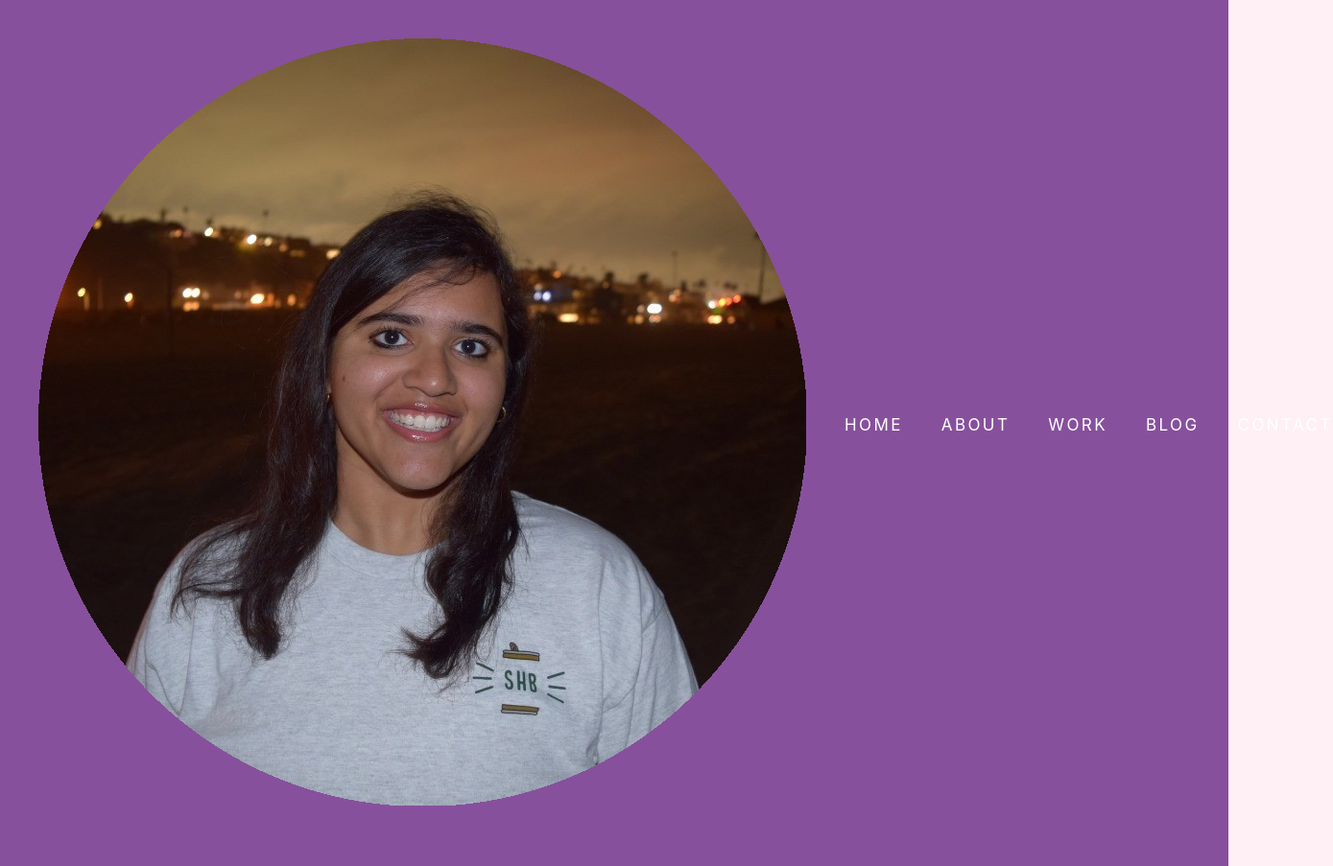
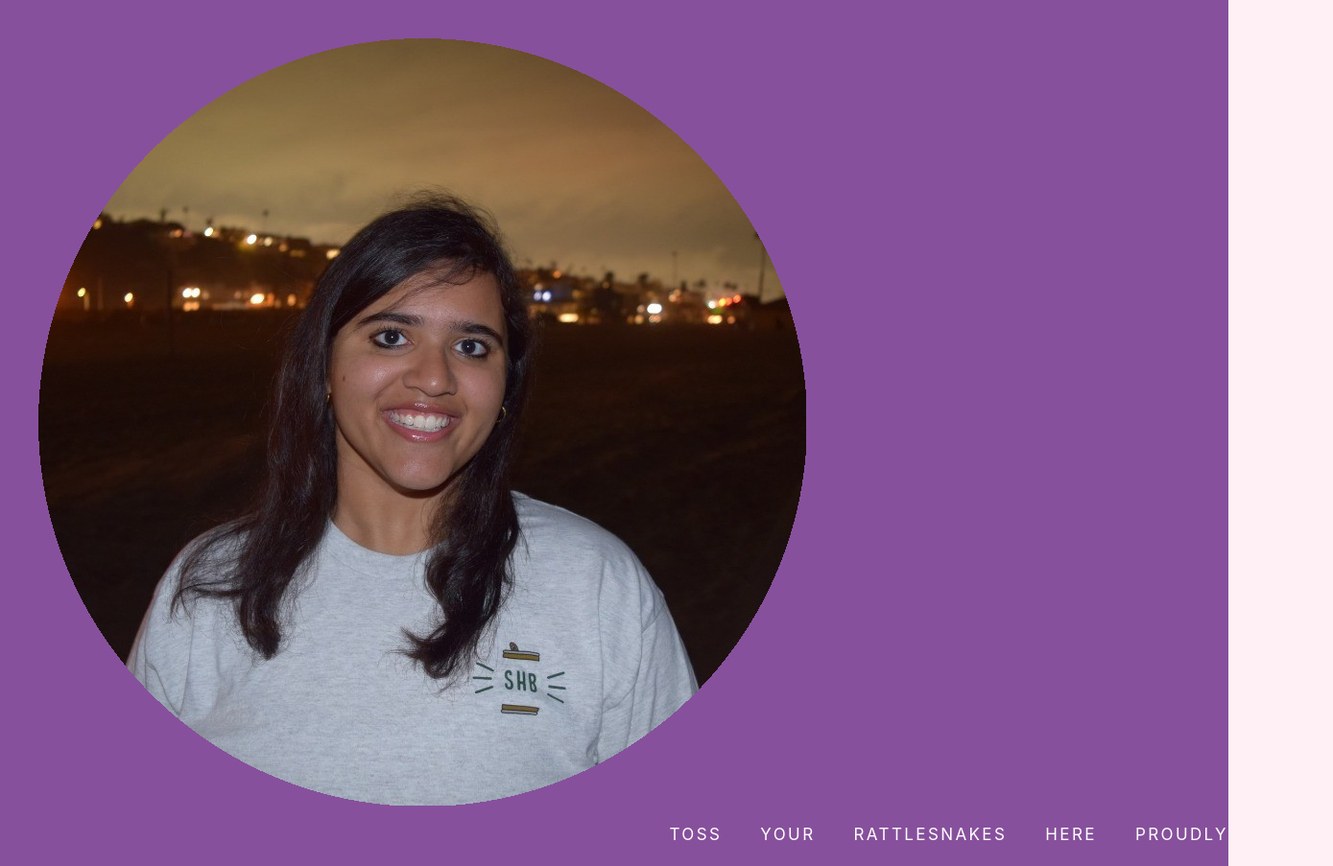
Before and after one commit to snroy-rs/Cuda-master, a plain HTML site: page index.html in a window 1280 px wide. Shown: the top 903 px of the page at 96% size, 1389 px wide, since content can reach past the window. Drawn offline with nearby package versions, Linux system fonts and the light colour scheme.

Commit message:
editing header

```diff
--- a/index.html
+++ b/index.html
@@ -15,23 +15,23 @@
         <section class="banner">
             <div class="container">
                 <nav class="">
-                    <div class="site-logo">
+                    <!-- <div class="site-logo"> -->
                         <img src="img/pfp.png" />
                     </div>
-                    <div class="">
+                    <!-- <div class="">
                         <input type="checkbox" id="drop-down-cbox" />
                         <label for="drop-down-cbox">
                             <span></span>
                             <span></span>
                             <span></span>
-                        </label>
+                        </label> -->
 
                         <ul class="main-nav small-caps">
-                            <li><a href="#home">Home</a></li>
-                            <li><a href="#about">About</a></li>
-                            <li><a href="#work">Work</a></li>
-                            <li><a href="#blog">Blog</a></li>
-                            <li><a href="#contact">Contact</a></li>
+                            <li><a href="#toss">Toss</a></li>
+                            <li><a href="#your">Your</a></li>
+                            <li><a href="#rattlesnakes">Rattlesnakes</a></li>
+                            <li><a href="#here">Here</a></li>
+                            <li><a href="#proudly">Proudly</a></li>
                             <!-- <li>
                                 <span>List of Work</span>
                                 <ul>
@@ -53,7 +53,7 @@
                                 Make it our own Austrailia! Let's begin by tossing the peskiest of them all — rattlesnakes!
                             </h2>
 
-                            <button
+                            <!-- <button
                                 class="btn-primary"
                                 id="submit"
                                 type="submit"
@@ -63,7 +63,7 @@
                                     <span class="btn-text">Work With Us</span>
                                     <i class="fa fa-paper-plane"></i>
                                 </div>
-                            </button>
+                            </button> -->
                         </div>
                         <!-- .hero end -->
                     </div>
```
